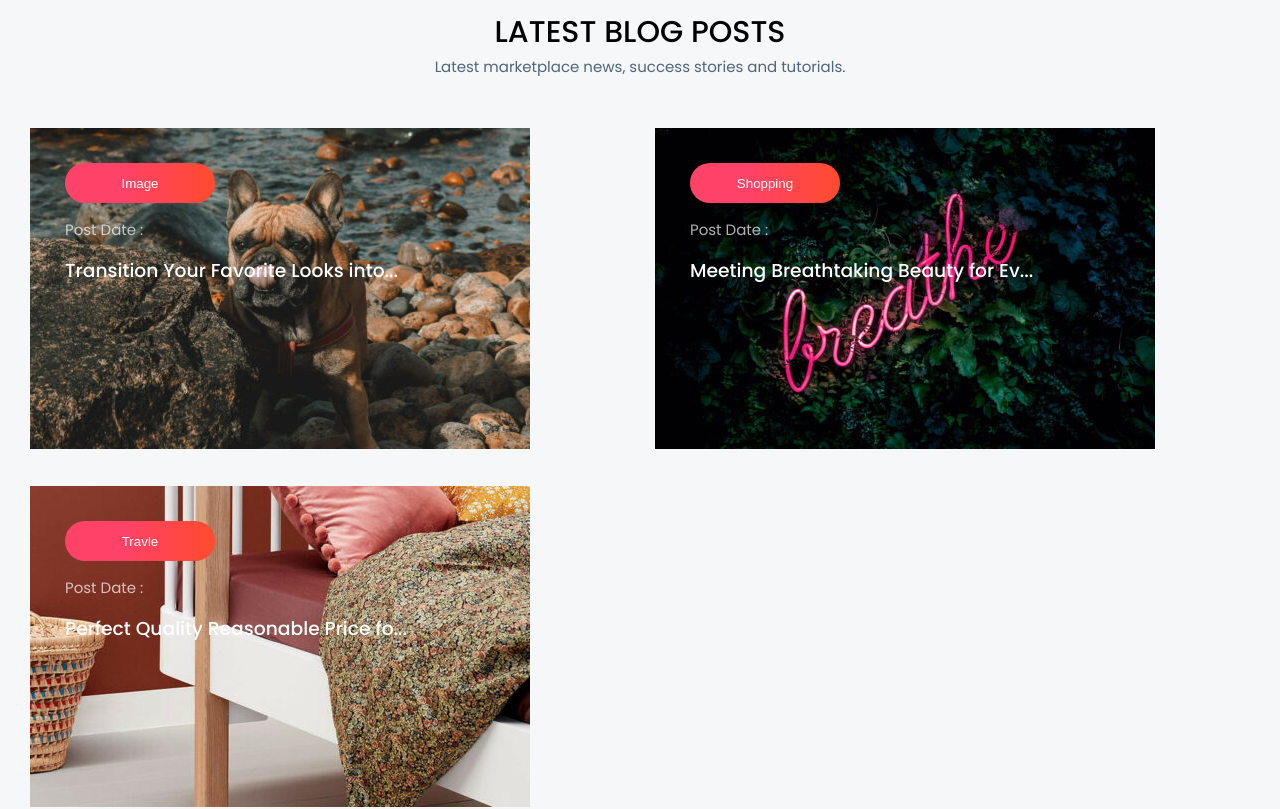
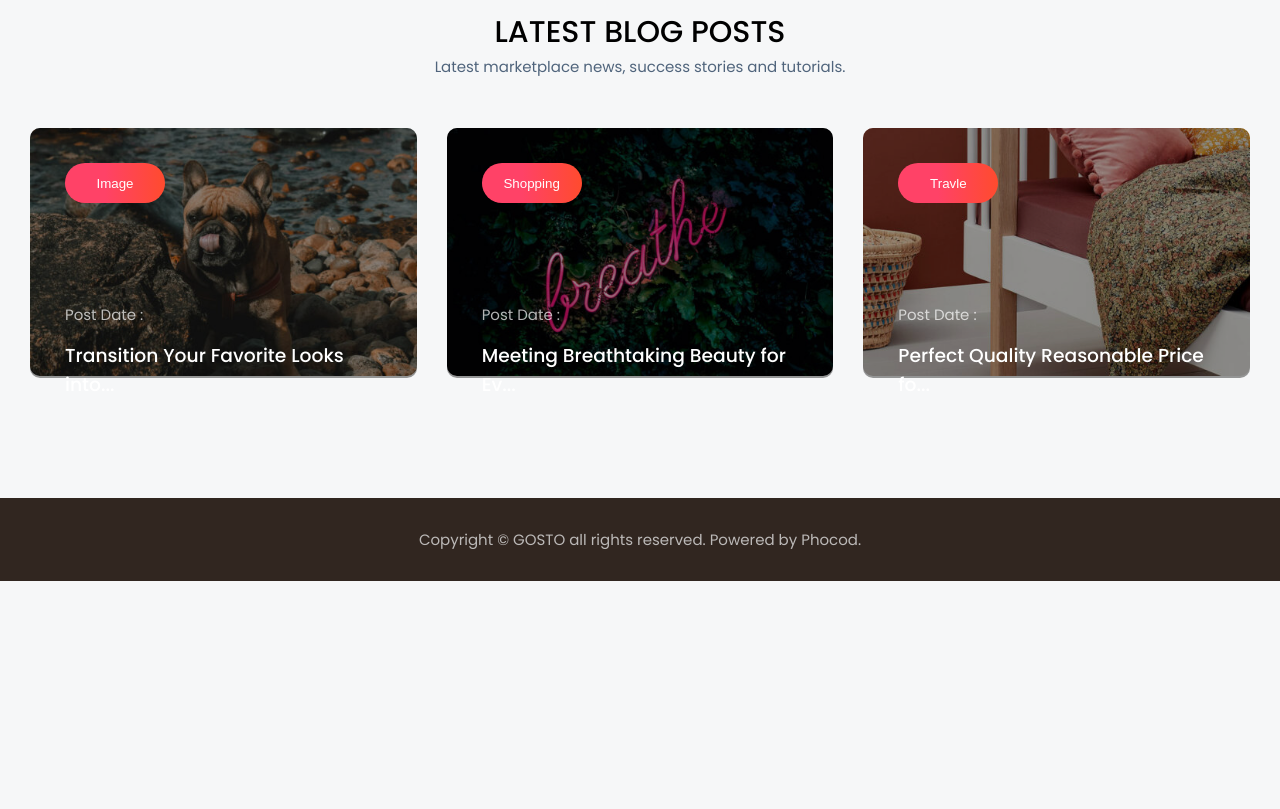
Before and after one commit to mehmetenfa/gosto-ecommerce, a React (Create React App) app: page / in a window 1280 px wide. Shown: the part 4640-5449 px from the top of the page. After the commit the page ends 5221 px from the top, so only its background shows below. Built offline with nearby package versions, Linux system fonts and the light colour scheme.

Commit message:
blogStyle

```diff
--- a/src/style/blog.scss
+++ b/src/style/blog.scss
@@ -0,0 +1,37 @@
+.blog {
+  .posts {
+    @include grid(repeat(3, 1fr), 30px);
+    .content {
+      position: relative;
+      button {
+        @include width(
+          100px,
+          40px,
+          linear-gradient(90deg, #ff4267 40%, #ff4b2e 100%),
+          $white,
+          40px,
+          none
+        );
+        margin-bottom: $large;
+      }
+      img {
+        border-radius: 10px;
+        width: 100%;
+        height: 100%;
+      }
+
+      .text {
+        @include zindex(relative, 5);
+        span {
+          color: $primary;
+          font-weight: bold;
+        }
+      }
+      &::after {
+        @include positions(absolute, 0, none, 0, none, 100%, 98%);
+        background: rgba(#000000, 0.4);
+        border-radius: 10px;
+      }
+    }
+  }
+}
```
